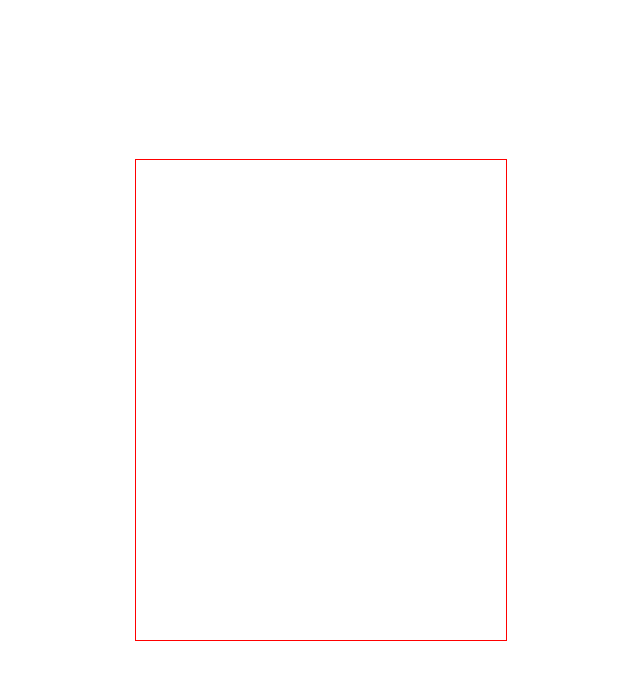
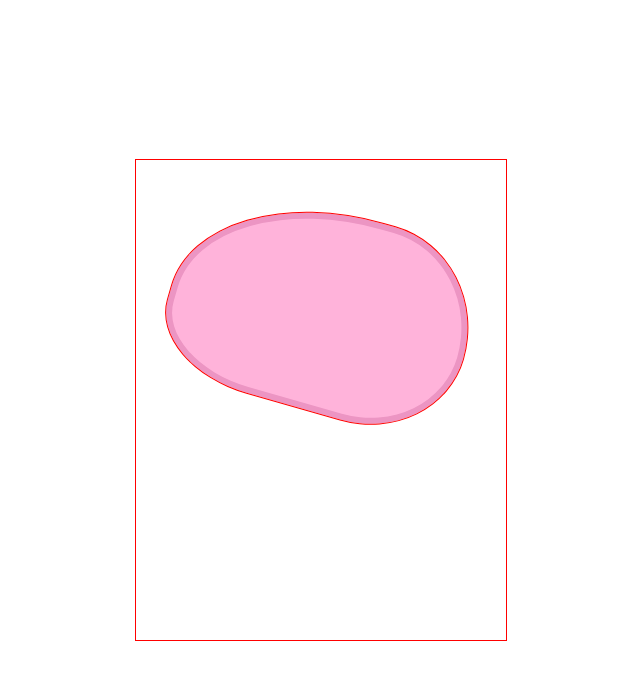
Before and after one commit to ycngu/PeppaPig, a plain HTML site: page index.html in a window 1280 px wide. Shown: the whole page, without its empty margins (319-959 px from the left). Drawn offline with Linux system fonts and the light colour scheme.

Commit message:
add pig_head

```diff
--- a/index.html
+++ b/index.html
@@ -13,6 +13,7 @@
     <div class="wrapper">
         <div class="peppaPig">
             <div class="pig_head"></div>
+            <div class="pig_nose"></div>
         </div>
     </div>
 </body>
--- a/style.css
+++ b/style.css
@@ -12,11 +12,26 @@
 }
 
 .peppaPig{
+    position: relative;
     height: 480px;
     width: 370px;
     outline: 1px solid red;
 }
 
 .pig_head {
+    position: absolute;
+    border:6px solid #EC95C3;
+    outline: 1px solid red;
+    background-color: #ffb3da;
+    border-radius: 92% 50% 50% 50%/ 87% 80% 68% 50%;
+    width: 300px;
+    height: 200px;
+    transform: rotate(16deg);
+    left:35px;
+    top:50px;
+}
 
+.pig_nose {
+    height: 10px;
+    width: 20px;
 }
```
